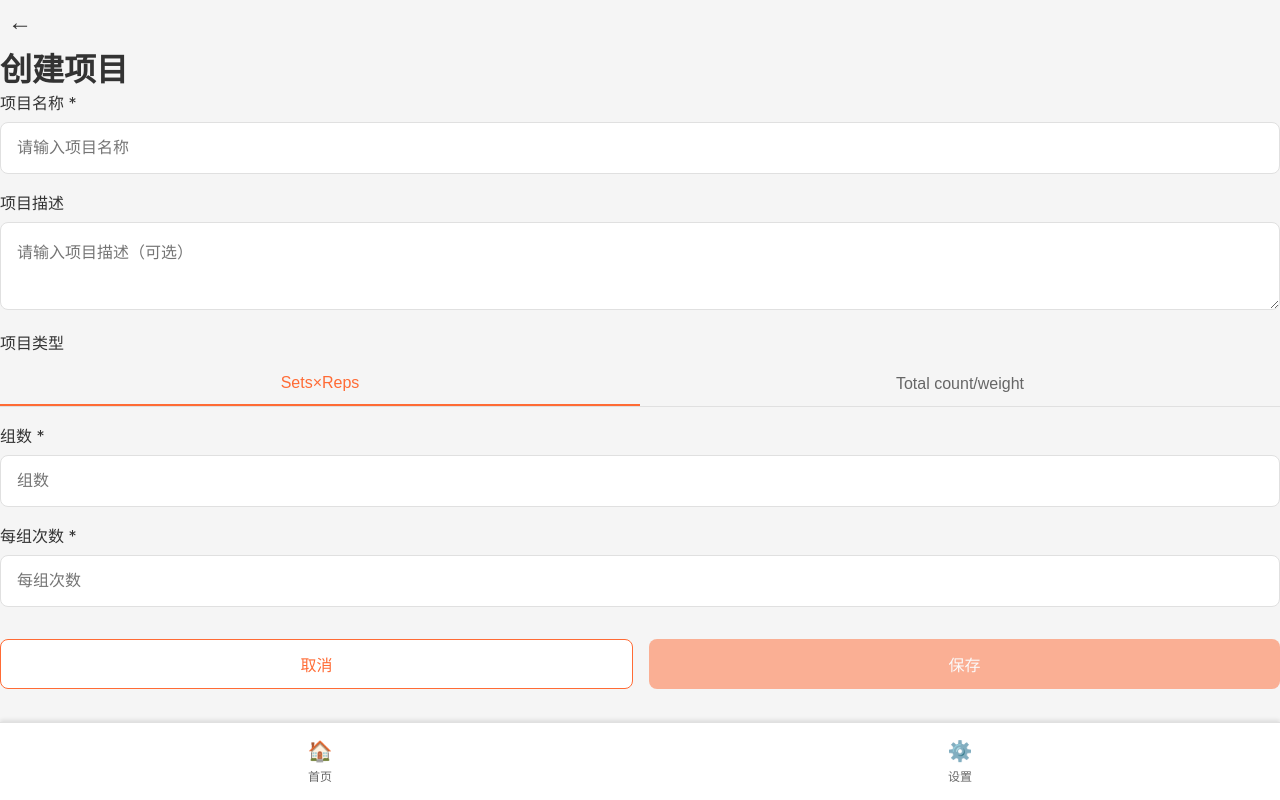
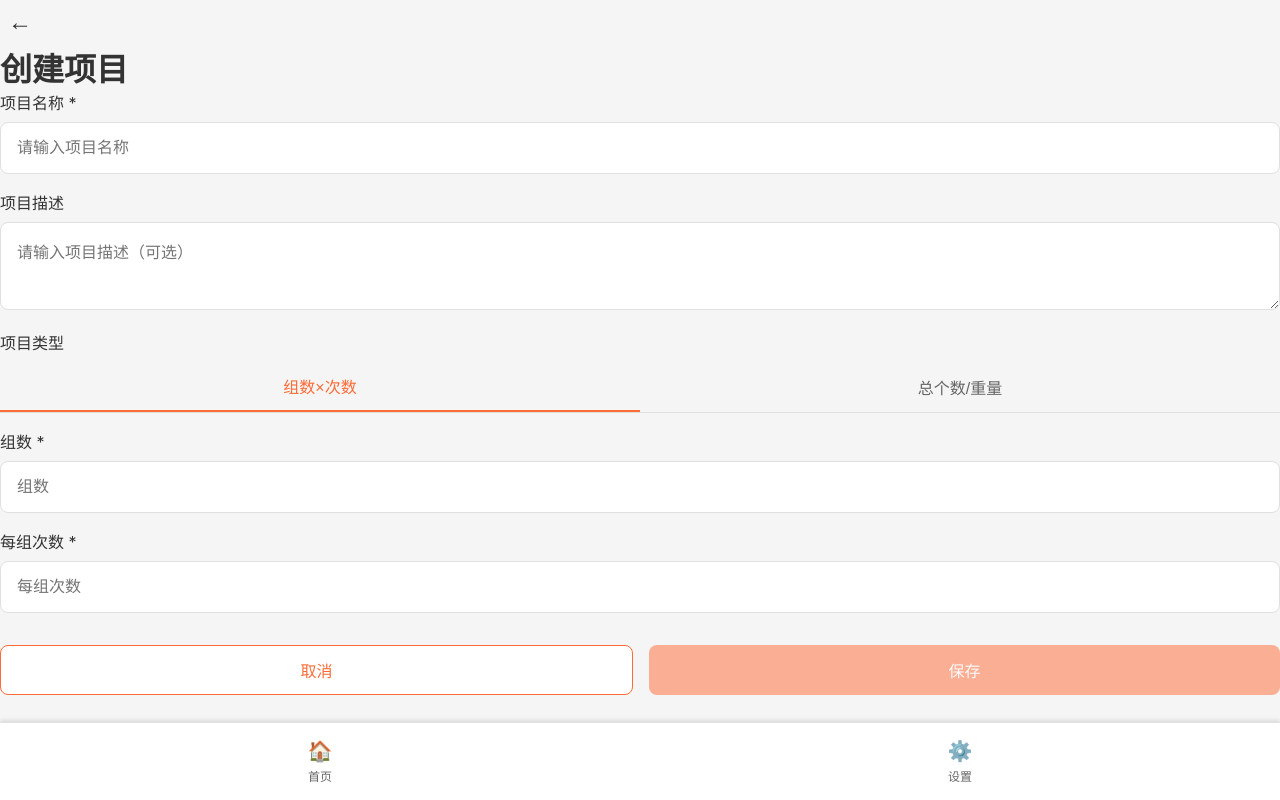
Before and after one commit to zacsyh/sports_app, a React (Vite) app: page /create in a window 1280 px wide. Built offline with nearby package versions, Linux system fonts and the light colour scheme.

Commit message:
Update CreateProject.jsx
进行了部分汉化

```diff
--- a/src/pages/CreateProject.jsx
+++ b/src/pages/CreateProject.jsx
@@ -265,14 +265,14 @@ const CreateProject = () => {
               className={`tab ${formData.type === 'SETS_REPS' ? 'active' : ''}`}
               onClick={() => handleTypeChange('SETS_REPS')}
             >
-              Sets×Reps
+              组数×次数
             </button>
             <button
               type="button"
               className={`tab ${formData.type === 'TOTAL_COUNT' ? 'active' : ''}`}
               onClick={() => handleTypeChange('TOTAL_COUNT')}
             >
-              Total count/weight
+              总个数/重量
             </button>
           </div>
         </div>
```
